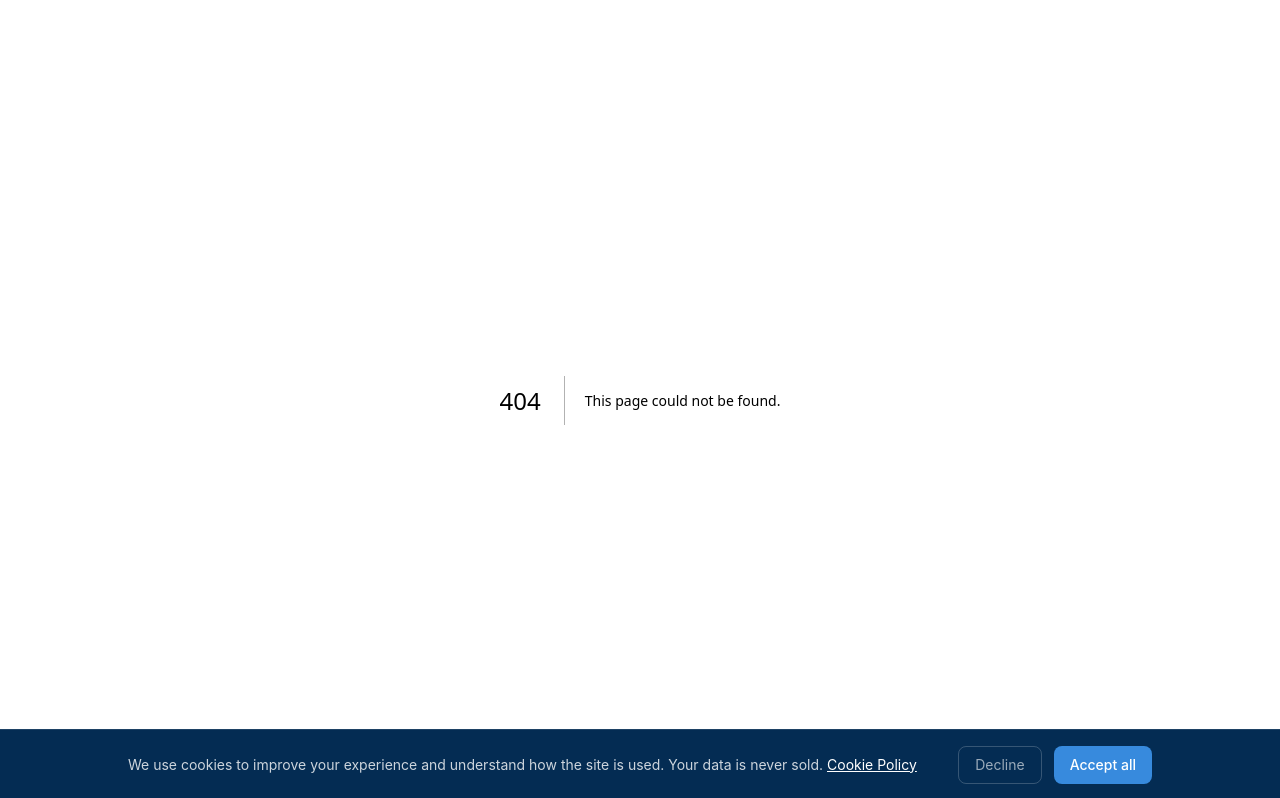
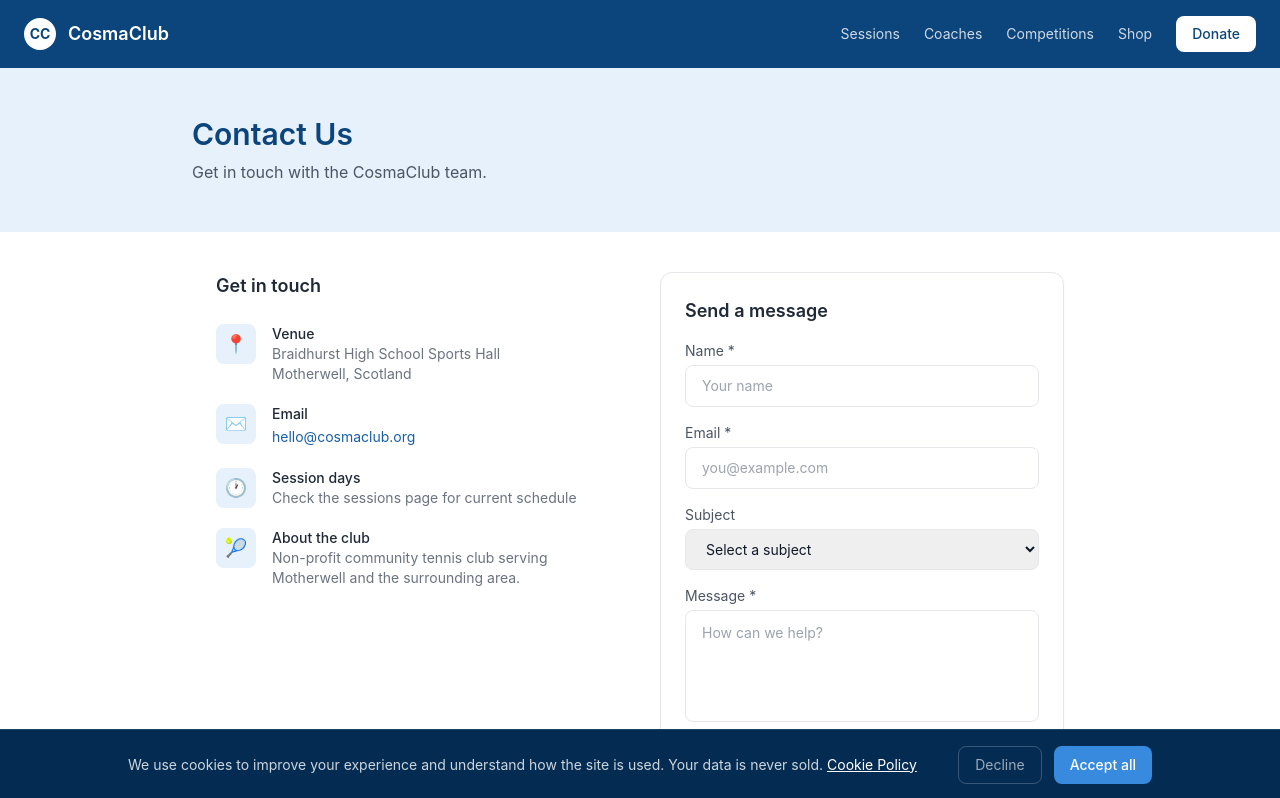
Before and after one commit to ardalescai-tech/cosmaclub, a Next.js app: page /contact in a window 1280 px wide. Before the commit this address had no page. Shown: the top 798 px of the page. Built offline with nearby package versions, Linux system fonts and the light colour scheme.

Commit message:
feat: contact page

```diff
--- /dev/null
+++ b/src/app/contact/page.tsx
@@ -0,0 +1,186 @@
+"use client";
+
+import Link from "next/link";
+import { useState } from "react";
+
+export default function ContactPage() {
+  const [form, setForm] = useState({ name: "", email: "", subject: "", message: "" });
+  const [submitted, setSubmitted] = useState(false);
+  const [loading, setLoading] = useState(false);
+
+  const handleChange = (e: React.ChangeEvent<HTMLInputElement | HTMLTextAreaElement | HTMLSelectElement>) => {
+    setForm({ ...form, [e.target.name]: e.target.value });
+  };
+
+  const handleSubmit = async () => {
+    if (!form.name || !form.email || !form.message) return;
+    setLoading(true);
+    await new Promise((r) => setTimeout(r, 800));
+    setSubmitted(true);
+    setLoading(false);
+  };
+
+  return (
+    <main className="min-h-screen">
+      {/* NAVBAR */}
+      <nav className="bg-[#0C447C] px-6 py-4 flex items-center justify-between">
+        <Link href="/" className="flex items-center gap-3">
+          <div className="w-8 h-8 bg-white rounded-full flex items-center justify-center">
+            <span className="text-[#0C447C] font-bold text-sm">CC</span>
+          </div>
+          <span className="text-white font-semibold text-lg">CosmaClub</span>
+        </Link>
+        <div className="hidden md:flex items-center gap-6">
+          <Link href="/sessions" className="text-white/80 hover:text-white text-sm">Sessions</Link>
+          <Link href="/coaches" className="text-white/80 hover:text-white text-sm">Coaches</Link>
+          <Link href="/competitions" className="text-white/80 hover:text-white text-sm">Competitions</Link>
+          <Link href="/shop" className="text-white/80 hover:text-white text-sm">Shop</Link>
+          <Link href="/donate" className="bg-white text-[#0C447C] px-4 py-2 rounded-lg text-sm font-medium">Donate</Link>
+        </div>
+      </nav>
+
+      {/* HEADER */}
+      <section className="bg-[#E6F1FB] px-6 py-12">
+        <div className="max-w-4xl mx-auto">
+          <h1 className="text-3xl font-semibold text-[#0C447C] mb-2">Contact Us</h1>
+          <p className="text-gray-600">Get in touch with the CosmaClub team.</p>
+        </div>
+      </section>
+
+      <section className="px-6 py-10 max-w-4xl mx-auto">
+        <div className="grid grid-cols-1 md:grid-cols-2 gap-10">
+
+          {/* CONTACT INFO */}
+          <div>
+            <h2 className="text-lg font-semibold text-gray-800 mb-6">Get in touch</h2>
+            <div className="space-y-5">
+              <div className="flex gap-4">
+                <div className="w-10 h-10 bg-[#E6F1FB] rounded-lg flex items-center justify-center flex-shrink-0">
+                  <span className="text-lg">📍</span>
+                </div>
+                <div>
+                  <p className="font-medium text-gray-800 text-sm">Venue</p>
+                  <p className="text-gray-500 text-sm">Braidhurst High School Sports Hall<br />Motherwell, Scotland</p>
+                </div>
+              </div>
+              <div className="flex gap-4">
+                <div className="w-10 h-10 bg-[#E6F1FB] rounded-lg flex items-center justify-center flex-shrink-0">
+                  <span className="text-lg">✉️</span>
+                </div>
+                <div>
+                  <p className="font-medium text-gray-800 text-sm">Email</p>
+                  <a href="mailto:hello@cosmaclub.org" className="text-[#185FA5] text-sm hover:underline">hello@cosmaclub.org</a>
+                </div>
+              </div>
+              <div className="flex gap-4">
+                <div className="w-10 h-10 bg-[#E6F1FB] rounded-lg flex items-center justify-center flex-shrink-0">
+                  <span className="text-lg">🕐</span>
+                </div>
+                <div>
+                  <p className="font-medium text-gray-800 text-sm">Session days</p>
+                  <p className="text-gray-500 text-sm">Check the sessions page for current schedule</p>
+                </div>
+              </div>
+              <div className="flex gap-4">
+                <div className="w-10 h-10 bg-[#E6F1FB] rounded-lg flex items-center justify-center flex-shrink-0">
+                  <span className="text-lg">🎾</span>
+                </div>
+                <div>
+                  <p className="font-medium text-gray-800 text-sm">About the club</p>
+                  <p className="text-gray-500 text-sm">Non-profit community tennis club serving Motherwell and the surrounding area.</p>
+                </div>
+              </div>
+            </div>
+          </div>
+
+          {/* FORM */}
+          <div>
+            {submitted ? (
+              <div className="bg-green-50 border border-green-200 rounded-xl p-8 text-center">
+                <p className="text-4xl mb-3">✅</p>
+                <h3 className="text-lg font-semibold text-green-800 mb-2">Message sent!</h3>
+                <p className="text-green-700 text-sm">We'll get back to you within 2 business days.</p>
+              </div>
+            ) : (
+              <div className="bg-white border border-gray-200 rounded-xl p-6 shadow-sm">
+                <h2 className="text-lg font-semibold text-gray-800 mb-4">Send a message</h2>
+                <div className="space-y-4">
+                  <div>
+                    <label className="block text-sm text-gray-600 mb-1">Name *</label>
+                    <input
+                      name="name"
+                      value={form.name}
+                      onChange={handleChange}
+                      placeholder="Your name"
+                      className="w-full border border-gray-200 rounded-lg px-4 py-2.5 text-sm focus:outline-none focus:border-[#185FA5]"
+                    />
+                  </div>
+                  <div>
+                    <label className="block text-sm text-gray-600 mb-1">Email *</label>
+                    <input
+                      name="email"
+                      type="email"
+                      value={form.email}
+                      onChange={handleChange}
+                      placeholder="you@example.com"
+                      className="w-full border border-gray-200 rounded-lg px-4 py-2.5 text-sm focus:outline-none focus:border-[#185FA5]"
+                    />
+                  </div>
+                  <div>
+                    <label className="block text-sm text-gray-600 mb-1">Subject</label>
+                    <select
+                      name="subject"
+                      value={form.subject}
+                      onChange={handleChange}
+                      className="w-full border border-gray-200 rounded-lg px-4 py-2.5 text-sm focus:outline-none focus:border-[#185FA5]"
+                    >
+                      <option value="">Select a subject</option>
+                      <option value="general">General enquiry</option>
+                      <option value="membership">Membership</option>
+                      <option value="sessions">Sessions & bookings</option>
+                      <option value="coaching">Coaching</option>
+                      <option value="sponsorship">Sponsorship</option>
+                      <option value="other">Other</option>
+                    </select>
+                  </div>
+                  <div>
+                    <label className="block text-sm text-gray-600 mb-1">Message *</label>
+                    <textarea
+                      name="message"
+                      value={form.message}
+                      onChange={handleChange}
+                      placeholder="How can we help?"
+                      className="w-full border border-gray-200 rounded-lg px-4 py-3 text-sm focus:outline-none focus:border-[#185FA5] resize-none h-28"
+                    />
+                  </div>
+                  <button
+                    onClick={handleSubmit}
+                    disabled={!form.name || !form.email || !form.message || loading}
+                    className="w-full bg-[#185FA5] text-white py-3 rounded-lg font-medium hover:bg-[#0C447C] transition-colors disabled:opacity-50 disabled:cursor-not-allowed"
+                  >
+                    {loading ? "Sending..." : "Send message"}
+                  </button>
+                </div>
+              </div>
+            )}
+          </div>
+        </div>
+      </section>
+
+      {/* FOOTER */}
+      <footer className="bg-[#042C53] px-6 py-8 mt-12">
+        <div className="max-w-5xl mx-auto flex flex-col md:flex-row justify-between items-center gap-4">
+          <div>
+            <p className="text-white font-semibold">CosmaClub</p>
+            <p className="text-white/50 text-sm">Non-profit community tennis club · Scotland</p>
+          </div>
+          <div className="flex gap-6">
+            <Link href="/terms" className="text-white/50 text-sm hover:text-white">Terms</Link>
+            <Link href="/privacy" className="text-white/50 text-sm hover:text-white">Privacy</Link>
+            <Link href="/cookies" className="text-white/50 text-sm hover:text-white">Cookies</Link>
+          </div>
+        </div>
+      </footer>
+    </main>
+  );
+}
```
